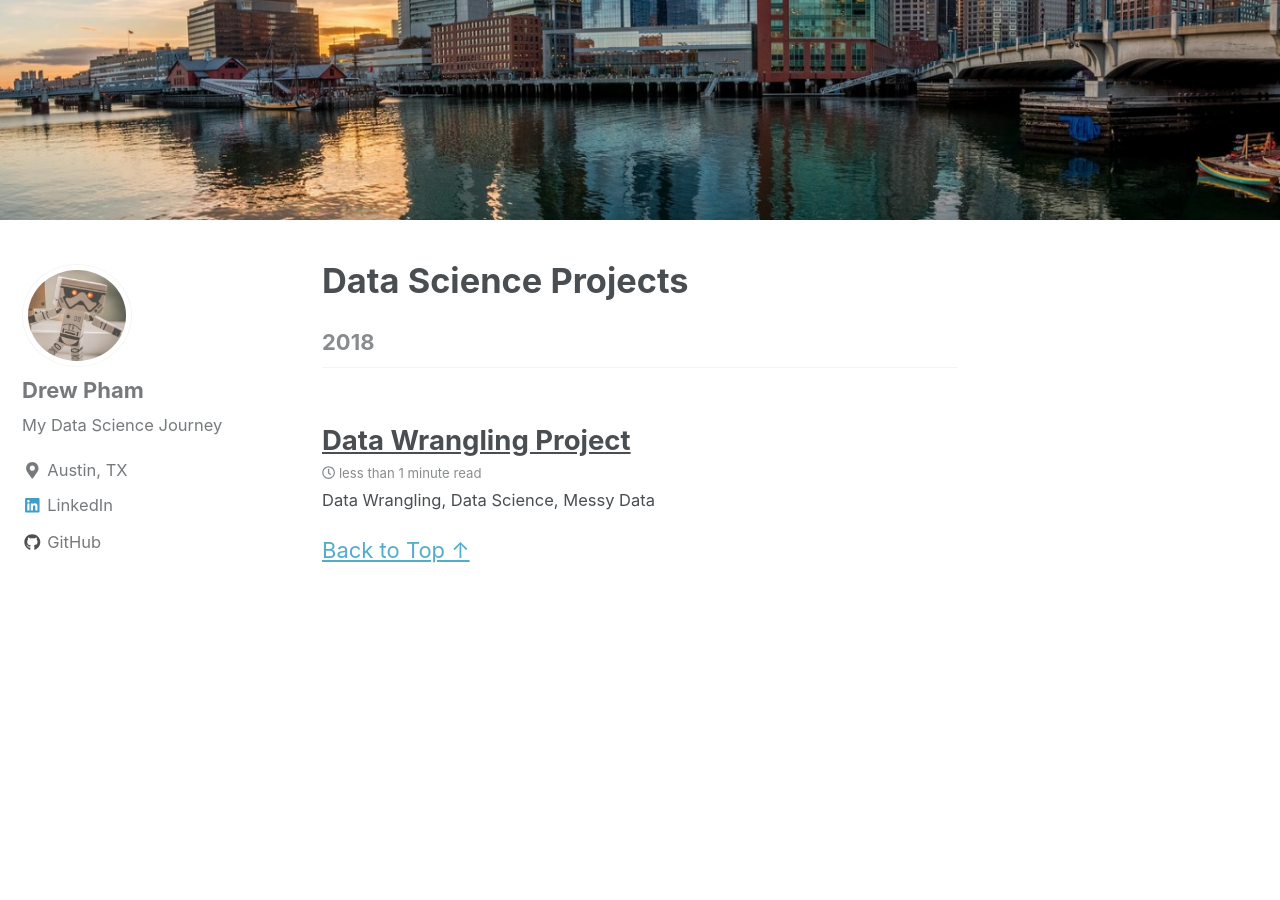
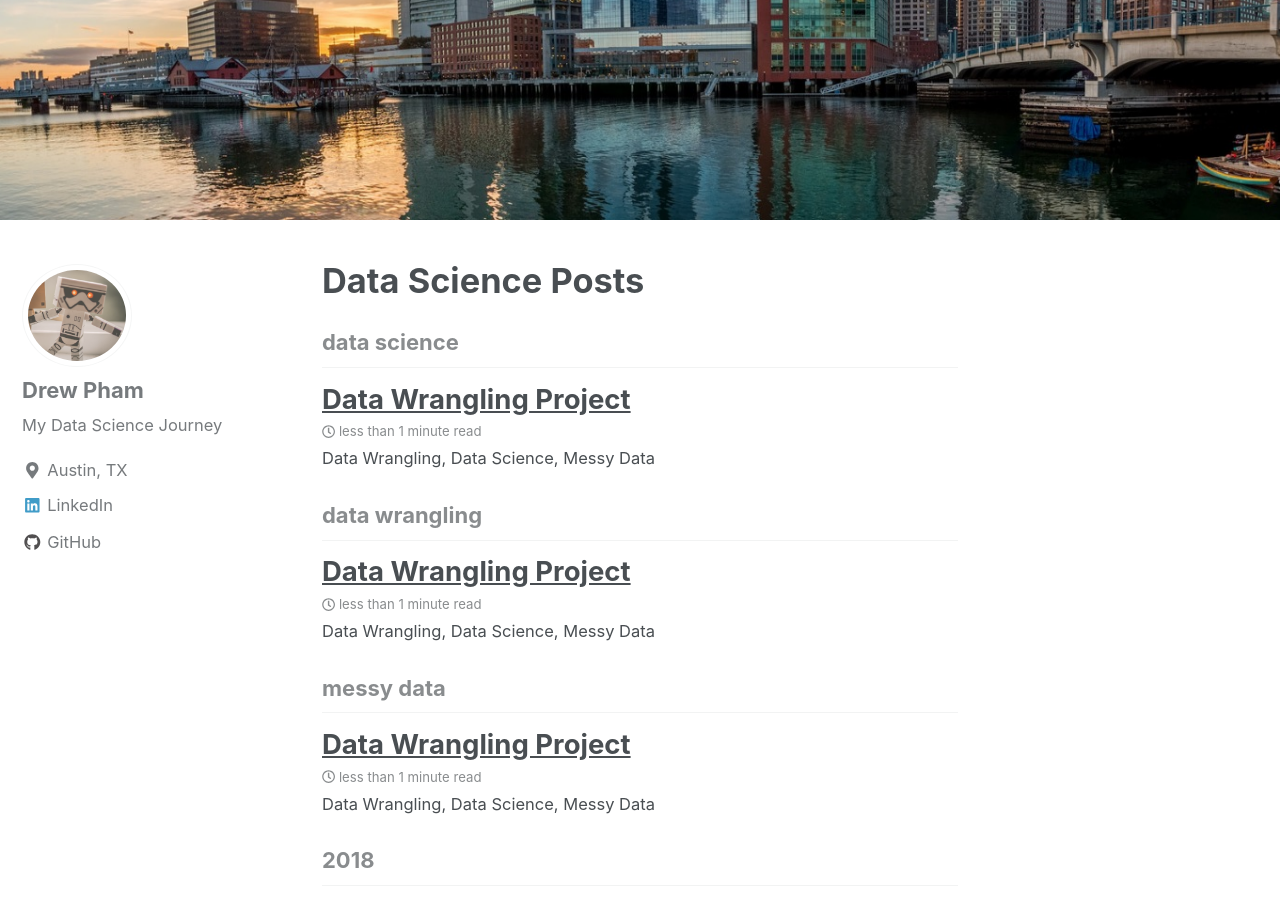
Before and after one commit to drewvpham/drewvpham.github.io, a Jekyll site: the page built from _pages/datascience.md, in a window 1280 px wide and 900 px high, scrolled down 355 px. Built offline with Jekyll 4.4.1, drawn with Linux system fonts in a browser that asks for light colours; nearby versions of some CDN libraries.

Commit message:
nav edits

```diff
--- a/_data/navigation.yml
+++ b/_data/navigation.yml
@@ -3,7 +3,7 @@ main:
   - title: "About"
     url: /about/
   - title: "Data Science"
-    url: /data-wrangling/
+    url: /data-science/
   - title: "Web Development"
     url: /web-development/
   # - title: "About"
--- /dev/null
+++ b/_pages/datascience.md
@@ -0,0 +1,21 @@
+---
+layout: posts
+permalink: /data-science/
+title: "Data Science Posts"
+author_profile: true
+header:
+  image: "/images/fort point.png"
+---
+
+
+
+{% include base_path %}
+{% include group-by-array collection=site.posts field="tags" %}
+
+{% for tag in group_names %}
+  {% assign posts = group_items[forloop.index0] %}
+  <h2 id="{{ tag | slugify }}" class="archive__subtitle">{{ tag }}</h2>
+  {% for post in posts %}
+    {% include archive-single.html %}
+  {% endfor %}
+{% endfor %}
--- a/_pages/machinelearning.md
+++ /dev/null
@@ -1,8 +0,0 @@
----
-layout: posts
-permalink: /data-science/
-title: "Data Science Projects"
-author_profile: true
-header:
-  image: "/images/fort point.png"
----
```
